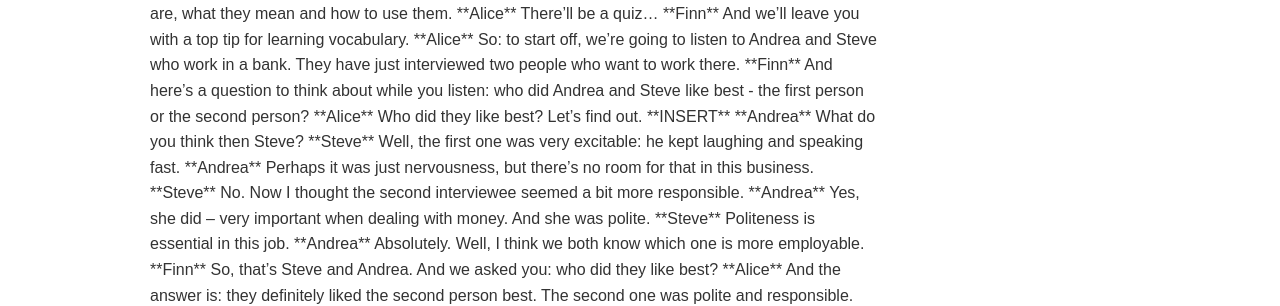
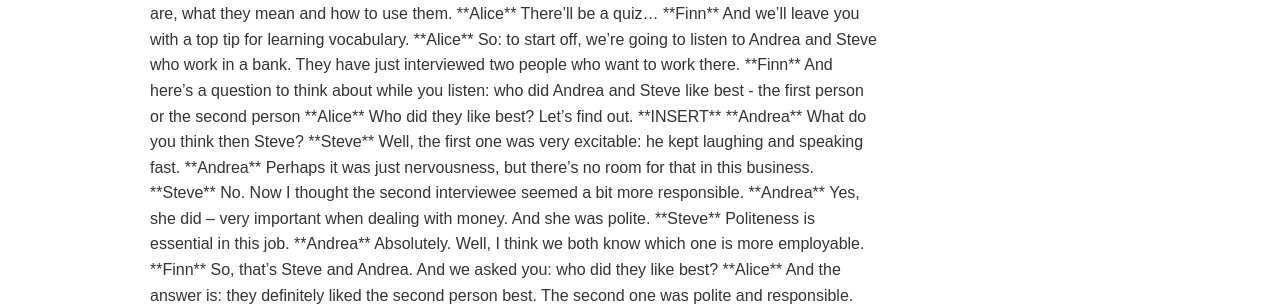
Before and after one commit to JorinEdu/JorinEdu.github.io, a Jekyll site: the page built from _posts/2019-11-12-Nice-To-Meet-You.md, in a window 1280 px wide. Shown: the part 580-886 px from the top of the page. Built offline with Jekyll 4.4.1, drawn with Linux system fonts in a browser that asks for light colours; comment, search, counter and statistics services are not loaded; some of the changed text lies outside the part shown.

```diff
--- a/_posts/2019-11-12-Nice-To-Meet-You.md
+++ b/_posts/2019-11-12-Nice-To-Meet-You.md
@@ -30,11 +30,11 @@ And we’ll leave you with a top tip for learning vocabulary.
 **Alice**
 So: to start off, we’re going to listen to Andrea and Steve who work in a bank. They have just interviewed two people who want to work there.
 **Finn**
-And here’s a question to think about while you listen: who did Andrea and Steve like best - the first person or the second person?
+And here’s a question to think about while you listen: who did Andrea and Steve like best - the first person or the second person
 **Alice**
 Who did they like best? Let’s find out.
+
 **INSERT**
-
 **Andrea**
 What do you think then Steve?
 **Steve**
@@ -66,6 +66,7 @@ And the second one was responsible, that’s responsible with –ible, spelt ‘
 Now for another suffix. Andrea and Steve talked about two interviewees. The suffix –ee, spelt e-e, makes a noun which means ‘the person who receives an action’.
 **Alice**
 For example, if you add –ee to interview, you get the person who receives an interview, an interviewee.
+
 **IDENT**
 
 You’re listening to BBC Learning English dot com.
```
